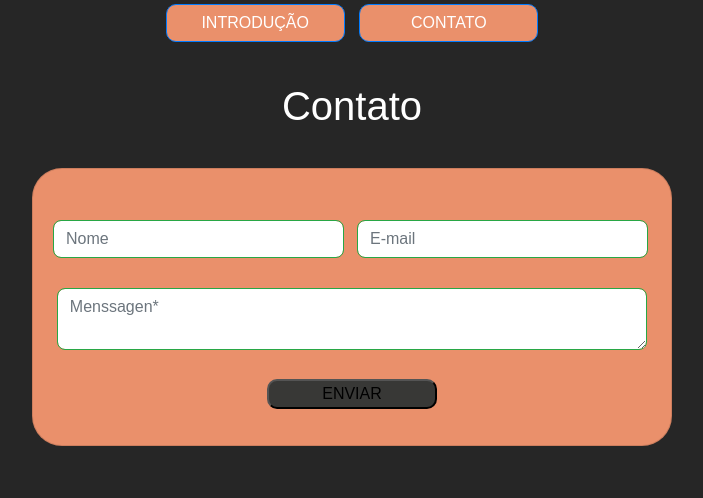
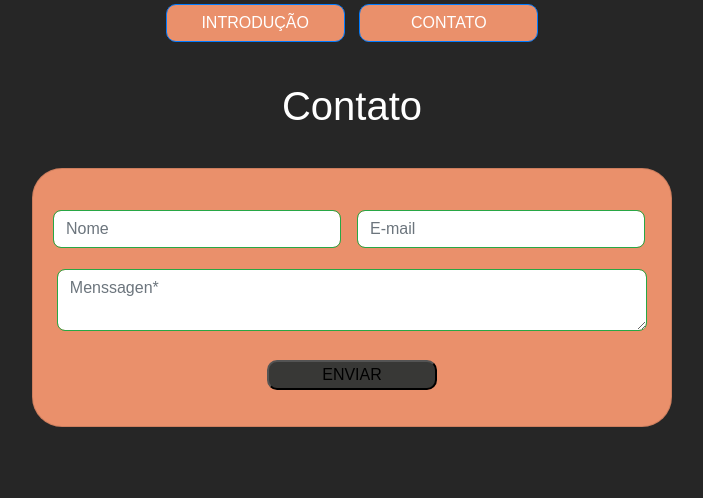
Before and after one commit to juninnzx21/hitdig, a PHP site: page /log/contato.php in a window 1280 px wide. Shown: the part 196-694 px from the top of the page, without its empty margins (288-991 px from the left). Run offline with PHP 8.4, Linux system fonts and the light colour scheme; some libraries are stand-ins or nearby versions; some web fonts are replaced.

Commit message:
correção

```diff
--- a/contato.php
+++ b/contato.php
@@ -65,8 +65,8 @@ include './host.php'
 
 
     .input3 {
-        margin: 5% 0px 5% 0px;
-        width: 99%;
+        margin: 5px 0px 5px 0px;
+        width: 98%;
         border-radius: 8px;
     }
 
```
